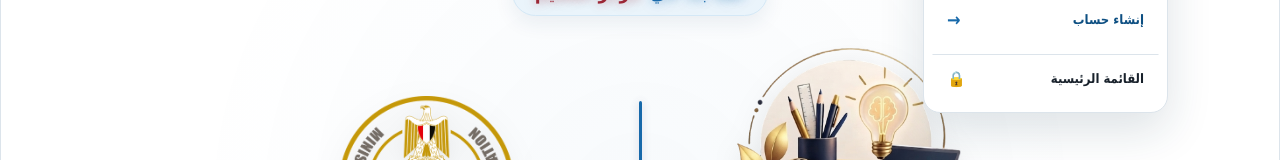
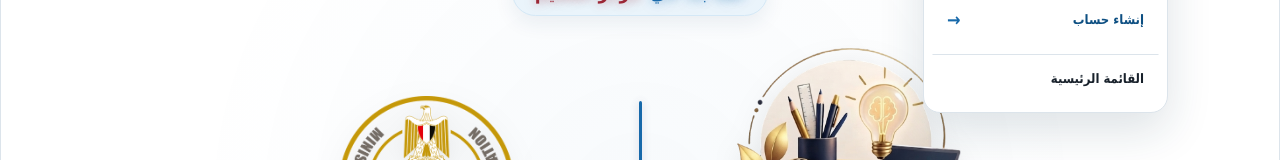
Before and after one commit to nz-nozad1/alaqad-platform, a React app: page /alaqad-platform/ in a window 1280 px wide. Both pictures are taken after a click on the button "القائمة". Shown: the part 166-326 px from the top of the page. Built offline with nearby package versions, Linux system fonts and the light colour scheme; the HTML template or start-up script is replaced by a standard one.

Commit message:
Enable Home menu navigation

```diff
--- a/src/pages/Welcome.jsx
+++ b/src/pages/Welcome.jsx
@@ -247,17 +247,13 @@ function Welcome() {
                 className="welcome-menu-item main-item"
                 onClick={() => {
                   setMenuOpen(false)
-                  navigate('/')
+                  navigate('/home')
                 }}
               >
                 <span>
                   {isEnglish
                     ? 'Main Menu'
                     : 'القائمة الرئيسية'}
-                </span>
-
-                <span className="menu-lock">
-                  🔒
                 </span>
               </button>
 
@@ -431,9 +427,11 @@ function Welcome() {
           {/* العنوان */}
 
           <h2 className="welcome-login-title">
+
             {isEnglish
               ? 'Login'
               : 'تسجيل الدخول'}
+
           </h2>
 
           {/* =================================================
@@ -455,6 +453,7 @@ function Welcome() {
               type="text"
               value={identity}
               onChange={(e) => {
+
                 const value = e.target.value
 
                 setIdentity(value)
@@ -466,6 +465,7 @@ function Welcome() {
                 if (passwordError) {
                   setPasswordError('')
                 }
+
               }}
               placeholder={
                 isEnglish
@@ -519,11 +519,13 @@ function Welcome() {
                 }
                 value={password}
                 onChange={(e) => {
+
                   setPassword(e.target.value)
 
                   if (passwordError) {
                     setPasswordError('')
                   }
+
                 }}
                 placeholder={
                   isEnglish
@@ -662,6 +664,7 @@ function Welcome() {
           ================================================= */}
 
           {showDeveloperNote && (
+
             <section className="developer-note">
 
               <img
@@ -736,6 +739,7 @@ function Welcome() {
               </div>
 
             </section>
+
           )}
 
           {/* =================================================
@@ -743,6 +747,7 @@ function Welcome() {
           ================================================= */}
 
           {showLegalNote && (
+
             <section className="legal-note">
 
               {/* الشعارات */}
@@ -811,6 +816,7 @@ function Welcome() {
               </div>
 
             </section>
+
           )}
 
         </section>
```
